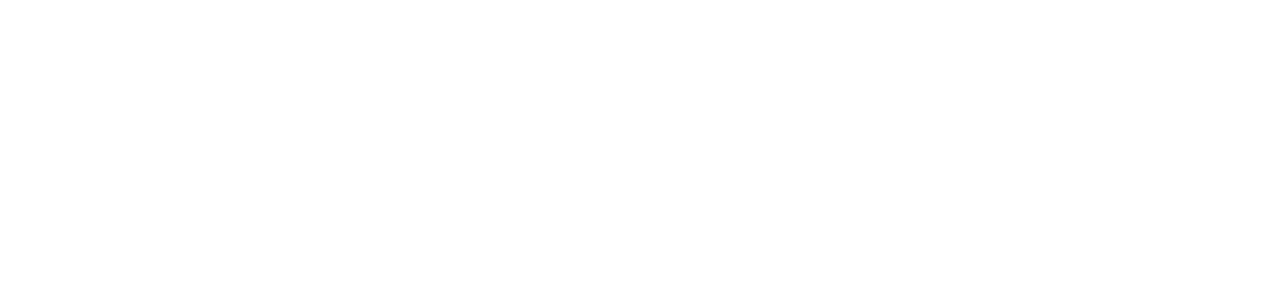
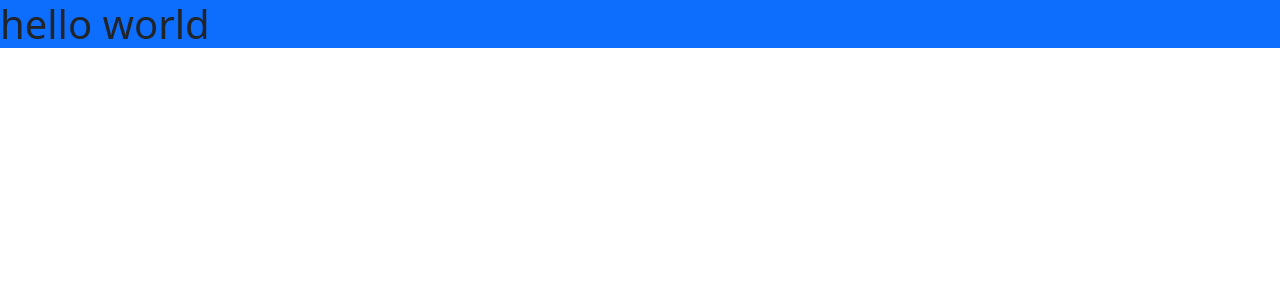
Before and after one commit to rakibulapon46/React-JS, a React (Vite) app in the folder 08/Bootstrap/: page / in a window 1280 px wide. Shown: the top 300 px of the page. Built offline with nearby package versions, Linux system fonts and the light colour scheme.

Commit message:
bootstrap work

```diff
--- a/08/Bootstrap/src/Bootstrap.jsx
+++ b/08/Bootstrap/src/Bootstrap.jsx
@@ -1,6 +1,7 @@
 function Bootstrap() {
   return (
     <>
+    <h1 className="bg-primary">hello world</h1>
     </>
   )
 }
```
